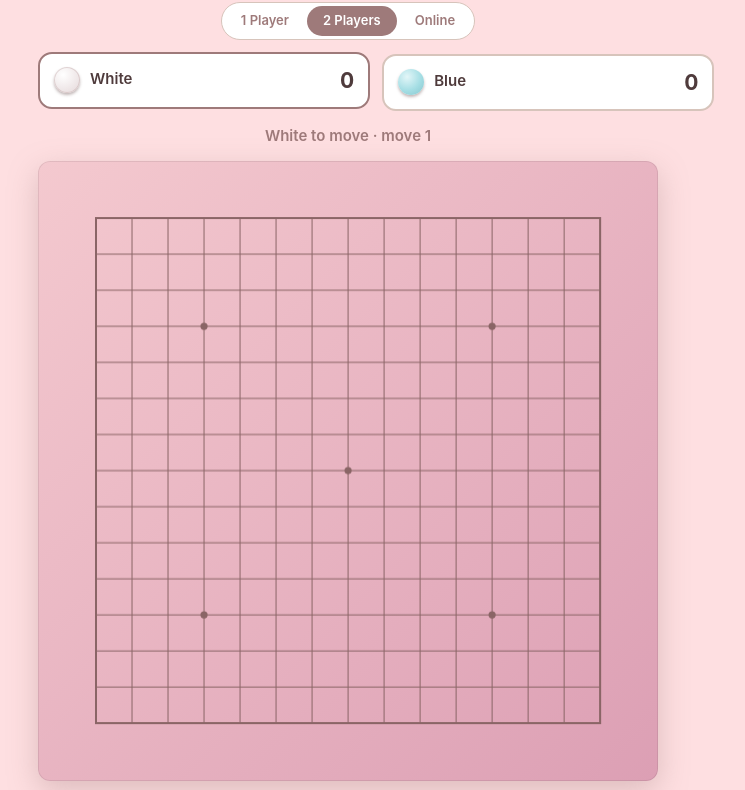
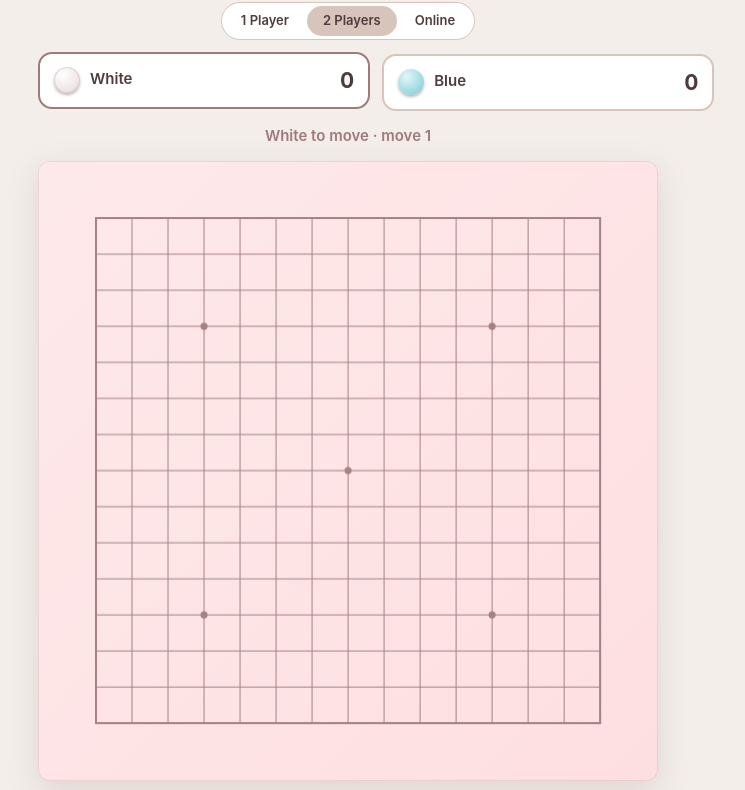
Before and after one commit to eloisehe8-debug/gomoku, a plain HTML site: page index.html in a window 1280 px wide. Shown: the part 65-855 px from the top of the page, without its empty margins (292-1037 px from the left). Drawn offline with Linux system fonts and the light colour scheme.

Commit message:
Lighter pink board, greige background, #D7C4BB buttons

```diff
--- a/index.html
+++ b/index.html
@@ -7,9 +7,9 @@
 <style>
   :root {
     /* Nippon colors: 基底 #FEDFE1 #D7C4BB #DC9FB4 · 关键色 #FFFFFF #A5DEE4 #9E7A7A */
-    --bg: #FEDFE1; --panel: #FFFFFF; --text: #4f3b3c; --muted: #9E7A7A; --line: #D7C4BB;
-    --wood: #F4C9CF; --wood-dark: #DC9FB4; --grid: #8a6566; --accent: #9E7A7A; --accent-dark: #876464; --key: #A5DEE4;
-    --shade: rgba(158, 122, 122, .35);
+    --bg: #F3EEEA; --panel: #FFFFFF; --text: #4f3b3c; --muted: #9E7A7A; --line: #D7C4BB;
+    --wood: #FEE9EA; --wood-dark: #FEDFE1; --grid: #a58283; --accent: #9E7A7A; --btn: #D7C4BB; --btn-dark: #c8b2a7; --key: #A5DEE4;
+    --shade: rgba(158, 122, 122, .22);
   }
   @media (prefers-color-scheme: dark) {
     :root { --bg: #3b2d2f; --panel: #4a393b; --text: #fdeef0; --muted: #D7C4BB; --line: #6a5254; --shade: rgba(0, 0, 0, .35); }
@@ -30,9 +30,9 @@
 
   .modes { width: min(100%, 620px); display: flex; flex-wrap: wrap; gap: 10px; justify-content: center; margin-bottom: 14px; }
   .seg { display: inline-flex; gap: 2px; padding: 3px; border: 1px solid var(--line); border-radius: 999px; background: var(--panel); }
-  .seg button { border: 0; padding: 5px 16px; font-size: 13px; border-radius: 999px; background: transparent; color: var(--accent); }
+  .seg button { border: 0; padding: 5px 16px; font-size: 13px; border-radius: 999px; background: transparent; color: var(--text); }
   .seg button:hover:not(:disabled) { background: var(--bg); }
-  .seg button[aria-pressed="true"], .seg button[aria-pressed="true"]:hover { background: var(--accent); color: #fff; }
+  .seg button[aria-pressed="true"], .seg button[aria-pressed="true"]:hover { background: var(--btn); color: var(--text); }
   .seg button:focus-visible, button:focus-visible { outline: 2px solid var(--accent); outline-offset: 2px; }
   .player input[readonly] { cursor: default; }
   .online { width: min(100%, 620px); margin-bottom: 14px; padding: 12px 14px; background: var(--panel); border: 1px solid var(--line); border-radius: 14px; display: flex; flex-direction: column; gap: 10px; }
@@ -74,11 +74,11 @@
   .controls { display: flex; flex-wrap: wrap; gap: 10px; justify-content: center; margin-top: 16px; }
   button {
     font: inherit; padding: 8px 18px; border-radius: 10px; cursor: pointer;
-    border: 1px solid var(--accent); background: var(--accent); color: #fff; font-weight: 600;
+    border: 1px solid var(--btn); background: var(--btn); color: var(--text); font-weight: 600;
   }
-  button:hover:not(:disabled) { background: var(--accent-dark); border-color: var(--accent-dark); }
+  button:hover:not(:disabled) { background: var(--btn-dark); border-color: var(--btn-dark); }
   button:disabled { opacity: .45; cursor: default; }
-  button.primary { background: var(--accent); border-color: var(--accent); color: #fff; font-weight: 600; }
+  button.primary { background: var(--btn); border-color: var(--btn); color: var(--text); font-weight: 600; }
   .info { margin-top: 14px; color: var(--muted); font-size: 13px; text-align: center; max-width: 520px; }
 
   .overlay {
@@ -362,6 +362,10 @@ function stone(x, y, who, alpha) {
   else { g.addColorStop(0, "#e3f6f8"); g.addColorStop(0.55, "#A5DEE4"); g.addColorStop(1, "#80c2cb"); }  // #A5DEE4
   ctx.fillStyle = g;
   ctx.beginPath(); ctx.arc(cx, cy, r, 0, Math.PI * 2); ctx.fill();
+  if (who === 1) {   // 白棋在淡粉棋盘上加一圈细边
+    ctx.shadowColor = "transparent"; ctx.strokeStyle = "rgba(158,122,122,.45)"; ctx.lineWidth = Math.max(1, cell * 0.03);
+    ctx.stroke();
+  }
   ctx.restore();
 }
 
```
